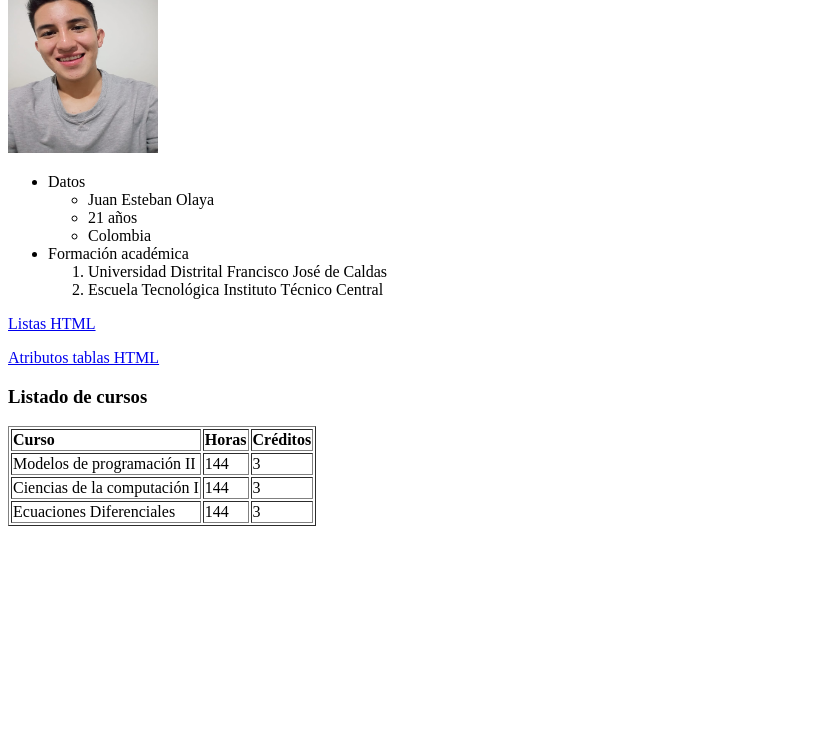
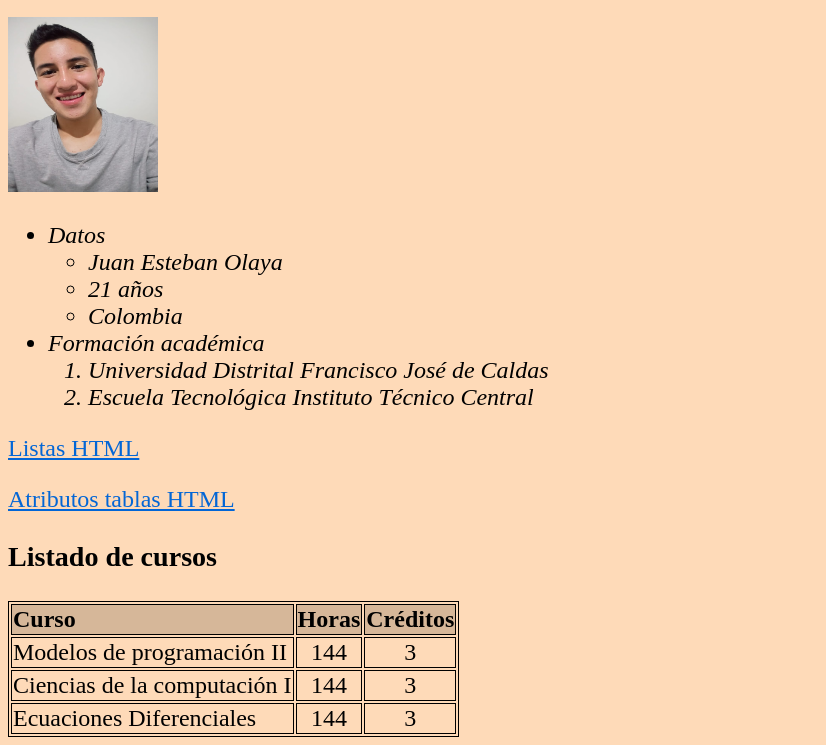
Before and after one commit to EstebanOG/Ejercicio_html, a plain HTML site: page V2/index.html in a window 1280 px wide. Shown: the part 102-847 px from the top of the page, without its empty margins (0-826 px from the left). Before the commit the page ends 800 px from the top, so only its background shows below. Drawn offline with Linux system fonts and the light colour scheme.

Commit message:
Versión 2: Se agrega hoja de estilos

```diff
--- /dev/null
+++ b/V2/estilos.css
@@ -0,0 +1,34 @@
+body{
+    background-color: rgb(254, 218, 184);
+    font-family: 'Times New Roman', Times, serif;
+    font-size: 1.5em;
+}
+
+h1, h3{
+    font-weight: bold;
+}
+
+table,tr,td{
+    border:1px solid;
+    border-color: black;
+    text-align: center;
+}
+
+li{
+    font-style: italic;
+}
+a{
+    color: rgb(3, 102, 214);
+}
+
+a:hover {
+    color: hotpink;
+  }
+
+.cursos{
+    text-align: left;
+}
+
+.titulos{
+    background-color: rgb(214, 183, 153);
+}
--- a/V2/index.html
+++ b/V2/index.html
@@ -3,6 +3,7 @@
     <head>
         <meta charset="utf-8">
         <title>Presentación</title>
+        <link rel="stylesheet" text="text/css" href="estilos.css">
     </head>
     <body>
         <h1 align='center'>Presentación</h1>
@@ -25,27 +26,27 @@
           <a href="https://www.mclibre.org/consultar/htmlcss/html/html-tablas-atributos.html">Atributos tablas HTML</a>
             <h3>Listado de cursos</h1>
 
-            <table border="1">
-            <tr>
-              <td><strong>Curso</strong></td>
+            <table>
+            <tr class="titulos">
+              <td class="cursos"><strong>Curso</strong></td>
               <td><strong>Horas</strong></td>
               <td><strong>Créditos</strong></td>
             </tr>
 
             <tr>
-              <td>Modelos de programación II</td>
+              <td class="cursos">Modelos de programación II</td>
               <td>144</td>
               <td>3</td>
             </tr>
 
             <tr>
-              <td>Ciencias de la computación I</td>
+              <td class ="cursos">Ciencias de la computación I</td>
               <td>144</td>
               <td>3</td>
             </tr>
 
             <tr>
-              <td>Ecuaciones Diferenciales</td>
+              <td class="cursos">Ecuaciones Diferenciales</td>
               <td>144</td>
               <td>3</td>
             </tr>
```
